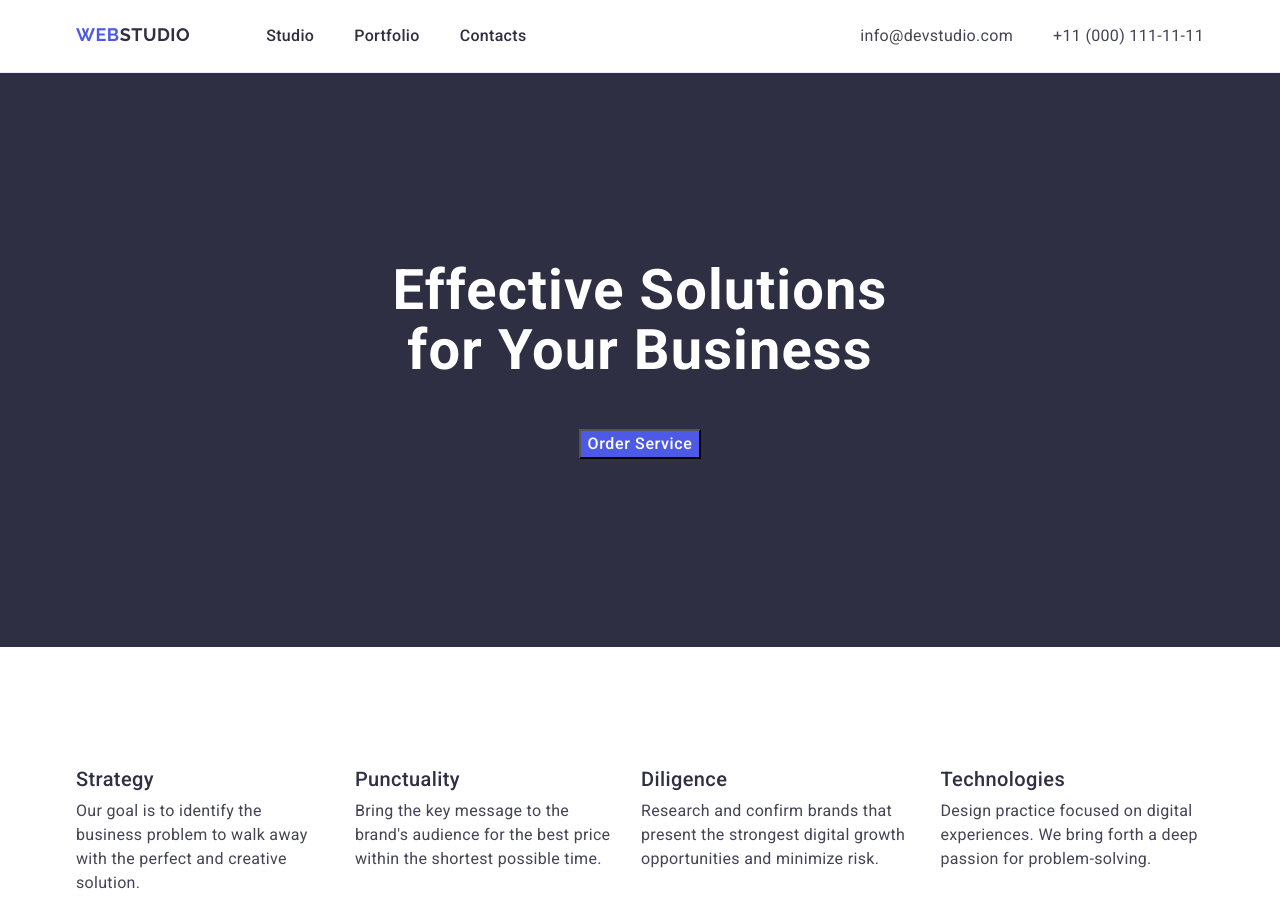
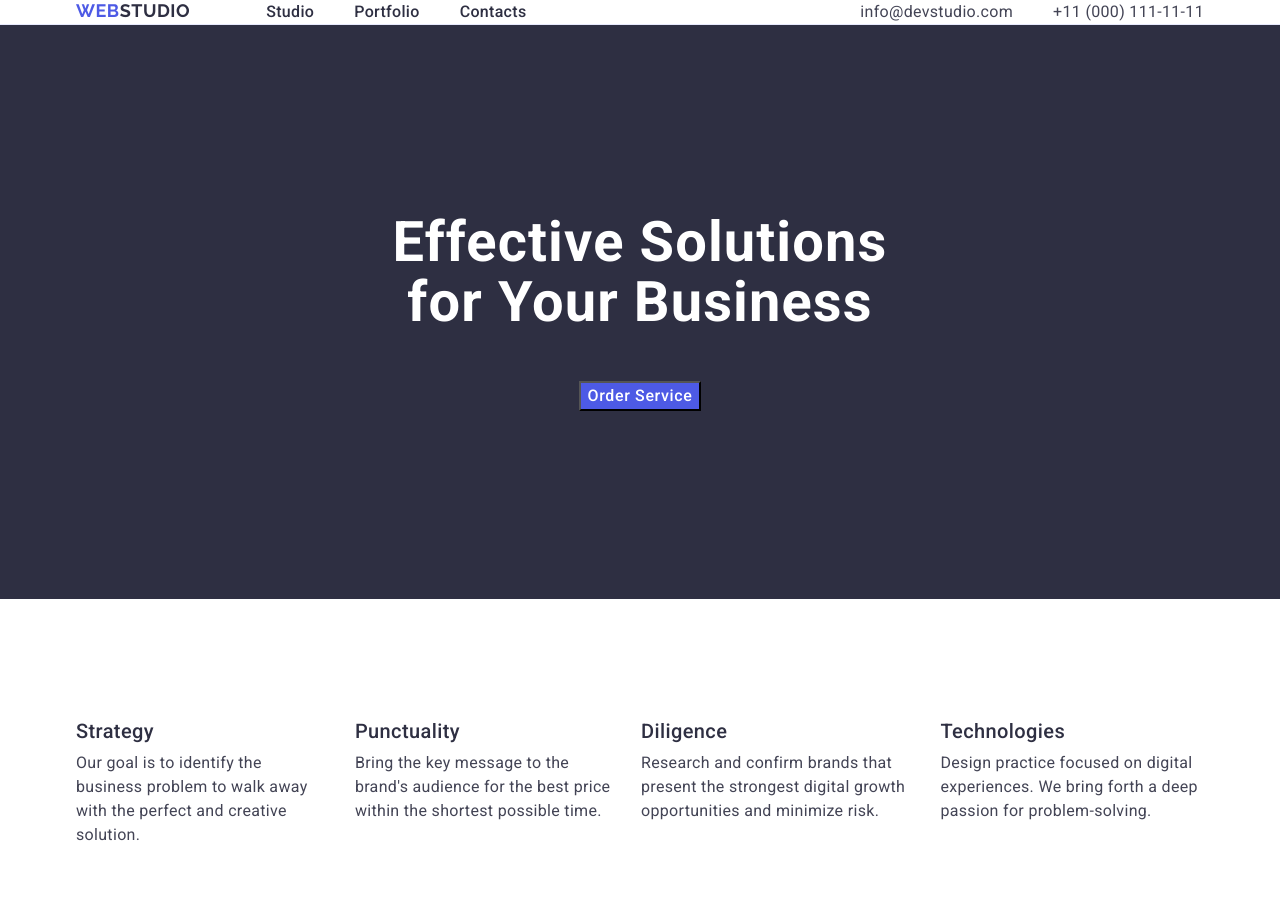
Before and after one commit to Yana485/goit-markup-hw-03, a plain HTML site: page index.html in a window 1280 px wide. Shown: the top 898 px of the page. Drawn offline with nearby package versions, Linux system fonts and the light colour scheme.

Commit message:
trying to figure the paddings in .container out

```diff
--- a/css/styles.css
+++ b/css/styles.css
@@ -36,13 +36,14 @@ img{
     width: 1158px;
     margin-left: auto;
     margin-right: auto;
-    padding: 0 15px;
+    padding-left: 15px;
+    padding-right: 15px;
     justify-content: space-between;
 }
 .header-container{
     display: flex;
-    padding-top: 24px;
-        padding-bottom: 24px;
+    /* padding-top: 24px;
+        padding-bottom: 24px; */
 }
 .page-header{
     background-color: #FFF;
```
